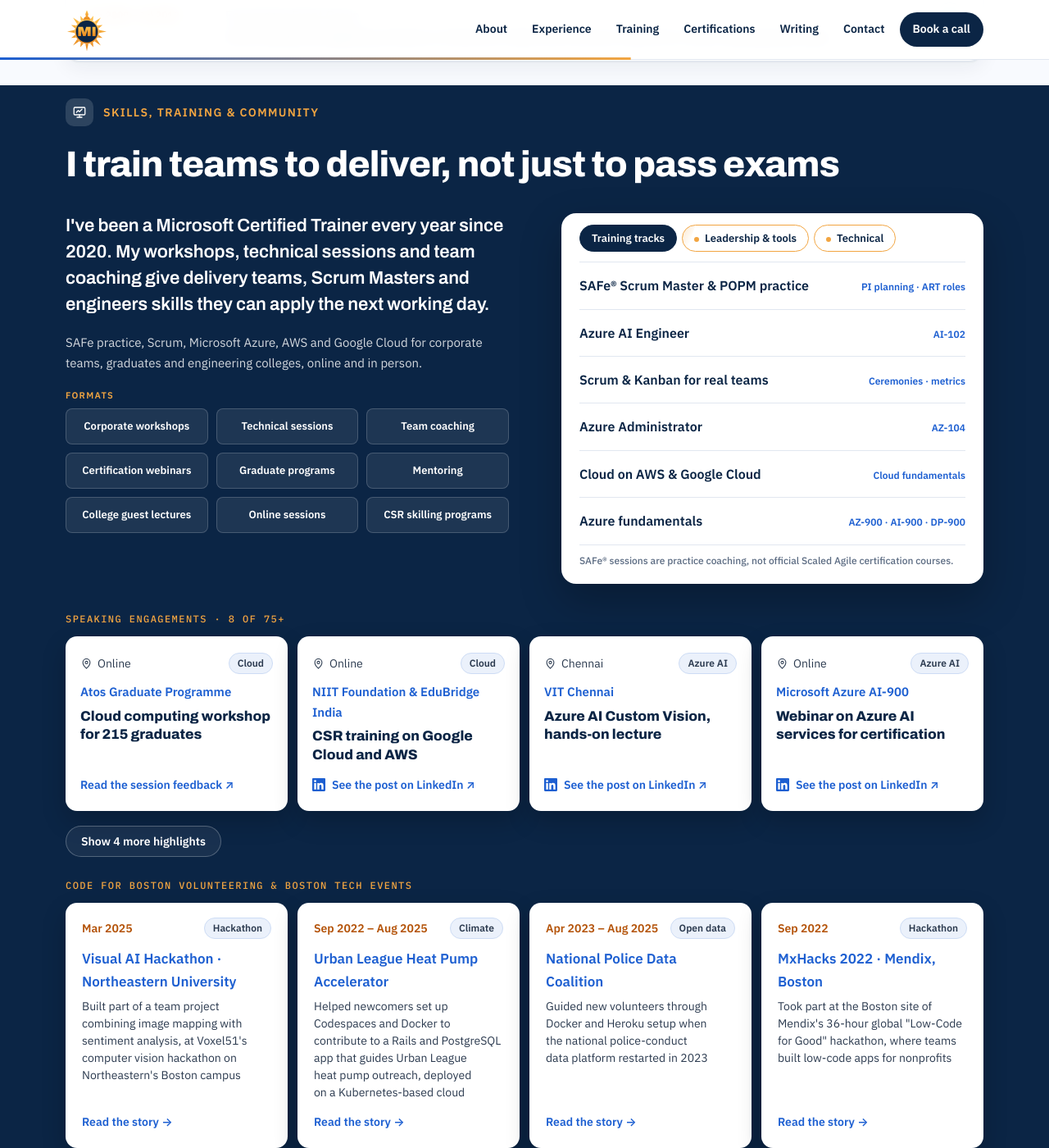
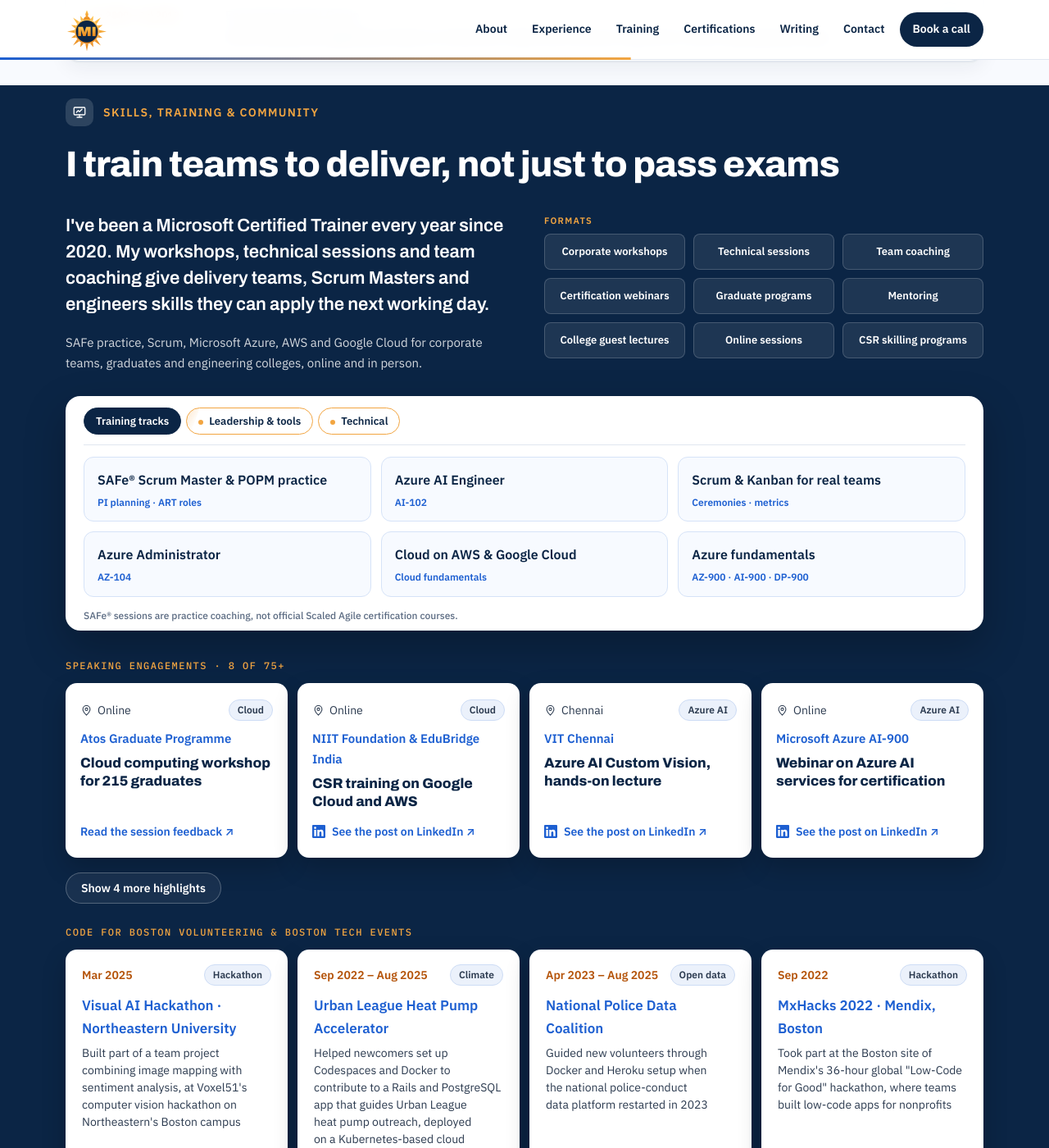
Before and after one commit to Madhan-I/Madhan-I.github.io, a Jekyll site: the page built from index.html, in a window 1280 px wide and 1400 px high, scrolled down 4432 px. Shown: the whole window at 82% size. Built offline with Jekyll 4.4.1, drawn with Linux system fonts in a browser that asks for light colours.

Commit message:
Skills & training: layout C (text and formats on top, wide card below, training tracks as a card grid).
Co-Authored-By: Claude Opus 5.5 <noreply@anthropic.com>
Claude-Session: https://claude.ai/code/session_01MFRrTt7LBDdX57m85KHNGp

```diff
--- a/assets/css/style.css
+++ b/assets/css/style.css
@@ -1059,3 +1059,19 @@ footer .f-col a { font-size: 14px !important; }
 
 /* Keep the left text fixed at the top while tabs change height */
 @media (min-width: 900px) { #training .train-grid { align-items: start !important; } }
+
+/* Layout C: text + formats on top, one wide skills card below, tracks as a card grid */
+@media (min-width: 1024px) {
+  #training .train-grid { grid-template-columns: 1fr !important; gap: 28px !important; }
+  #training .train-grid > div:first-child { display: grid; grid-template-columns: minmax(0, 1fr) minmax(0, 1fr); column-gap: 48px; align-items: start; }
+  #training .train-grid > div:first-child > :not(.train-formats) { grid-column: 1; }
+  #training .train-grid > div:first-child .train-formats { grid-column: 2; grid-row: 1 / span 3; margin-top: 4px; }
+  #training .train-grid p.big { margin-top: 0; }
+  #training .train-formats li { font-size: 13px; padding: 8px 6px; white-space: nowrap; }
+}
+.skillbox .topics { display: grid !important; grid-template-columns: repeat(3, minmax(0, 1fr)); gap: 12px; padding-top: 14px !important; }
+.skillbox .topics > li { flex-direction: column !important; align-items: flex-start !important; justify-content: flex-start !important; gap: 6px !important; border: 1px solid #D6E3F8 !important; border-radius: 12px; padding: 14px 16px !important; background: #F7FAFF; }
+.skillbox .topics > li span { text-align: left !important; }
+.skillbox .topics > li.sk-fine { grid-column: 1 / -1; border: 0 !important; background: none; padding: 2px 0 0 !important; }
+@media (max-width: 900px) { .skillbox .topics { grid-template-columns: repeat(2, minmax(0, 1fr)); } }
+@media (max-width: 520px) { .skillbox .topics { grid-template-columns: 1fr; } }
```
